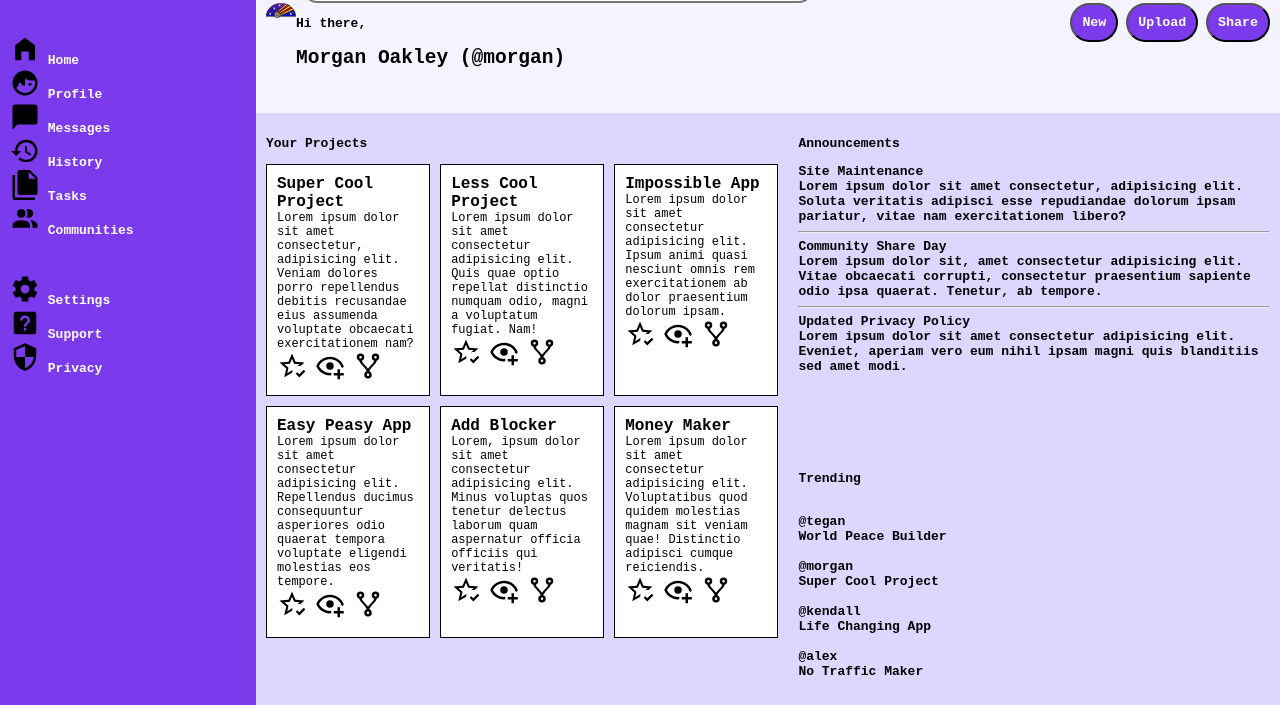
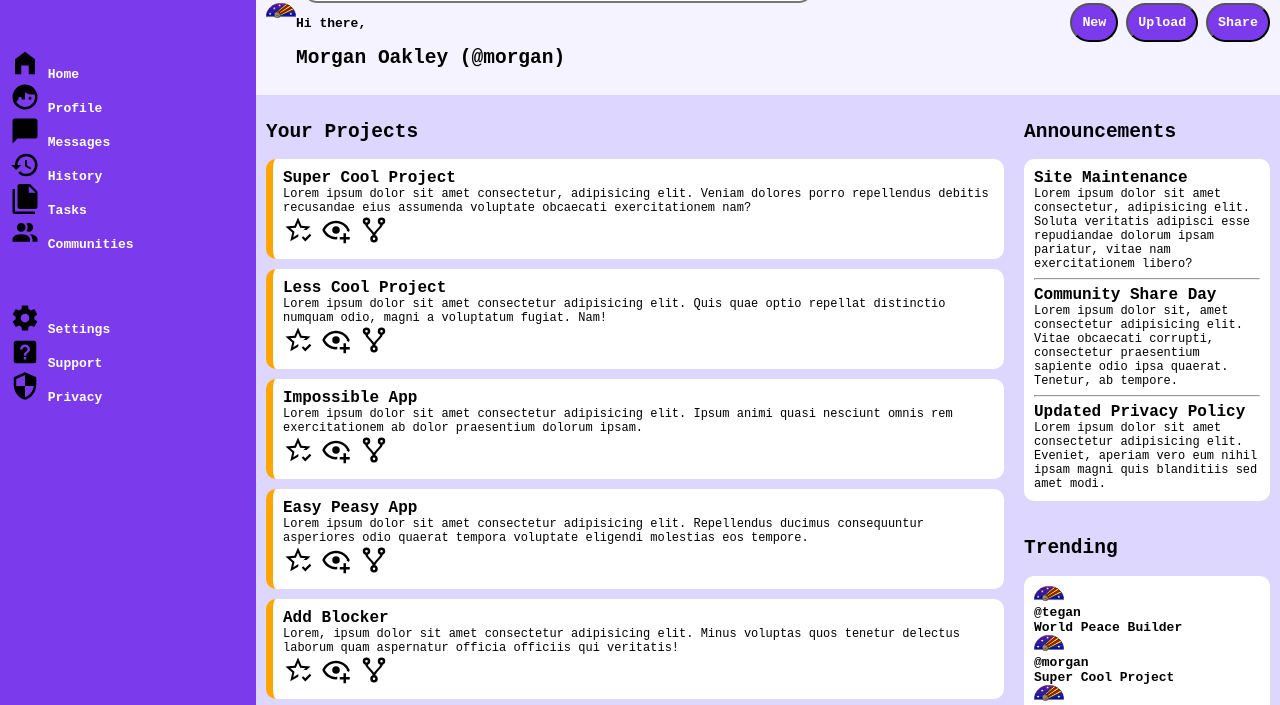
Before and after one commit to EmFey/Dashboard, a plain HTML site: page index.html in a window 1280 px wide. Shown: the part 47-752 px from the top of the page. Drawn offline with Linux system fonts and the light colour scheme.

Commit message:
Styled the announcement and Trending Tile

```diff
--- a/index.html
+++ b/index.html
@@ -70,7 +70,7 @@
 
         <div class="main">
             <div class="Projects">
-                <p>Your Projects</p>
+                <h2>Your Projects</h2>
                 <div class="Project-Tile">
                     <div class="project">
                         <div class="project-name">Super Cool Project</div>
@@ -106,44 +106,48 @@
             </div>
 
             <div class="Announcements">
-                <p>Announcements</p>
+                <h2>Announcements</h2>
+                <div class="an-tile">
                     <div class="announce">
-                    <div>Site Maintenance</div>
-                    <div>Lorem ipsum dolor sit amet consectetur, adipisicing elit. Soluta veritatis adipisci esse repudiandae dolorum ipsam pariatur, vitae nam exercitationem libero?</div>
+                        <div class="an-name">Site Maintenance</div>
+                        <div class="an-desc">Lorem ipsum dolor sit amet consectetur, adipisicing elit. Soluta veritatis adipisci esse repudiandae dolorum ipsam pariatur, vitae nam exercitationem libero?</div>
                     </div>
                     <hr>
                     <div class="announce">
-                    <div>Community Share Day</div>
-                    <div>Lorem ipsum dolor sit, amet consectetur adipisicing elit. Vitae obcaecati corrupti, consectetur praesentium sapiente odio ipsa quaerat. Tenetur, ab tempore.</div>
+                        <div class="an-name">Community Share Day</div>
+                        <div class="an-desc">Lorem ipsum dolor sit, amet consectetur adipisicing elit. Vitae obcaecati corrupti, consectetur praesentium sapiente odio ipsa quaerat. Tenetur, ab tempore.</div>
                     </div>
                     <hr>
                     <div class="announce">
-                    <div>Updated Privacy Policy</div>
-                    <div>Lorem ipsum dolor sit amet consectetur adipisicing elit. Eveniet, aperiam vero eum nihil ipsam magni quis blanditiis sed amet modi.</div>
+                        <div class="an-name">Updated Privacy Policy</div>
+                        <div class="an-desc">Lorem ipsum dolor sit amet consectetur adipisicing elit. Eveniet, aperiam vero eum nihil ipsam magni quis blanditiis sed amet modi.</div>
+                    </div>
                 </div>
             </div>
 
             <div class="Trending">
-                <p>Trending</p>
+                <h2>Trending</h2>
+                <div class="trend-tile">
                     <div>
-                    <img src="">
+                        <img src="images/cometisolated.svg">
                         <div>@tegan</div>
                         <div>World Peace Builder</div>
                     </div>
                     <div>
-                    <img src="">
+                        <img src="images/cometisolated.svg">
                         <div>@morgan</div>
                         <div>Super Cool Project</div>
                     </div>
                     <div>
-                    <img src="">
+                        <img src="images/cometisolated.svg">
                         <div>@kendall</div>
                         <div>Life Changing App</div>
                     </div>
                     <div>
-                    <img src="">
+                        <img src="images/cometisolated.svg">
                         <div>@alex</div>
                         <div>No Traffic Maker</div>
+                    </div>
                 </div>
             </div>
         </div>
--- a/style.css
+++ b/style.css
@@ -79,7 +79,7 @@ button {
     background-color: #ddd6fe;
     grid-area: main;
     display: grid;
-    grid-template: 3fr 1fr / fr 1fr;
+    grid-template: 1fr 1fr / 3fr 1fr;
     grid-template-areas: "projects announce" "projects trends";
     gap: 20px;
     padding: var(--main-padding);
@@ -94,13 +94,18 @@ button {
     display: grid;
     gap: 10px;
     grid-template-rows: repeat(2, 1fr);
-    grid-template-columns: repeat(auto-fit, minmax(150px, 1fr));
+    grid-template-columns: repeat(auto-fit, minmax(400px, 1fr));
 }
 
 .project {
-    border: 1px solid;
+    border-radius: 10px;
+    border-left: 7px solid orange;
     background-color: white;
     padding: var(--main-padding);
+    -webkit-border-radius: 10px;
+    -moz-border-radius: 10px;
+    -ms-border-radius: 10px;
+    -o-border-radius: 10px;
 }
 
 .project-name {
@@ -117,6 +122,36 @@ button {
     grid-area: announce;
 }
 
+.an-tile {
+    border-radius: 10px;
+    background-color: white;
+    padding: var(--main-padding);
+    -webkit-border-radius: 10px;
+    -moz-border-radius: 10px;
+    -ms-border-radius: 10px;
+    -o-border-radius: 10px;
+}
+
+.an-name {
+    font-size: large;
+    font-weight: bolder;
+}
+
+.an-desc {
+    font-size: small;
+    font-weight: lighter;
+}
+
 .Trending {
     grid-area: trends;
 }
+
+.trend-tile {
+    border-radius: 10px;
+    background-color: white;
+    padding: var(--main-padding);
+    -webkit-border-radius: 10px;
+    -moz-border-radius: 10px;
+    -ms-border-radius: 10px;
+    -o-border-radius: 10px;
+}
```
Lines whose indentation alone changed are shown as unchanged.
